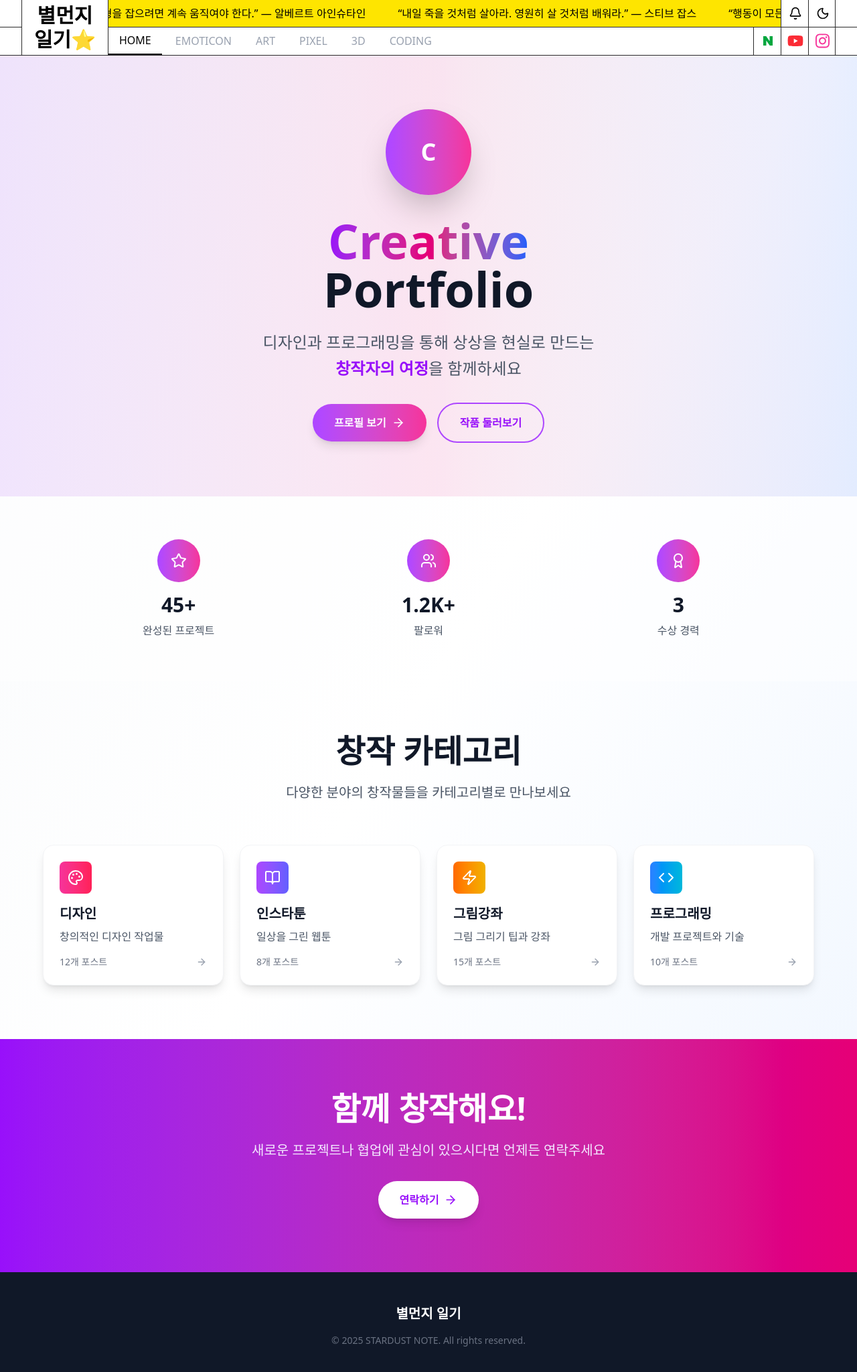
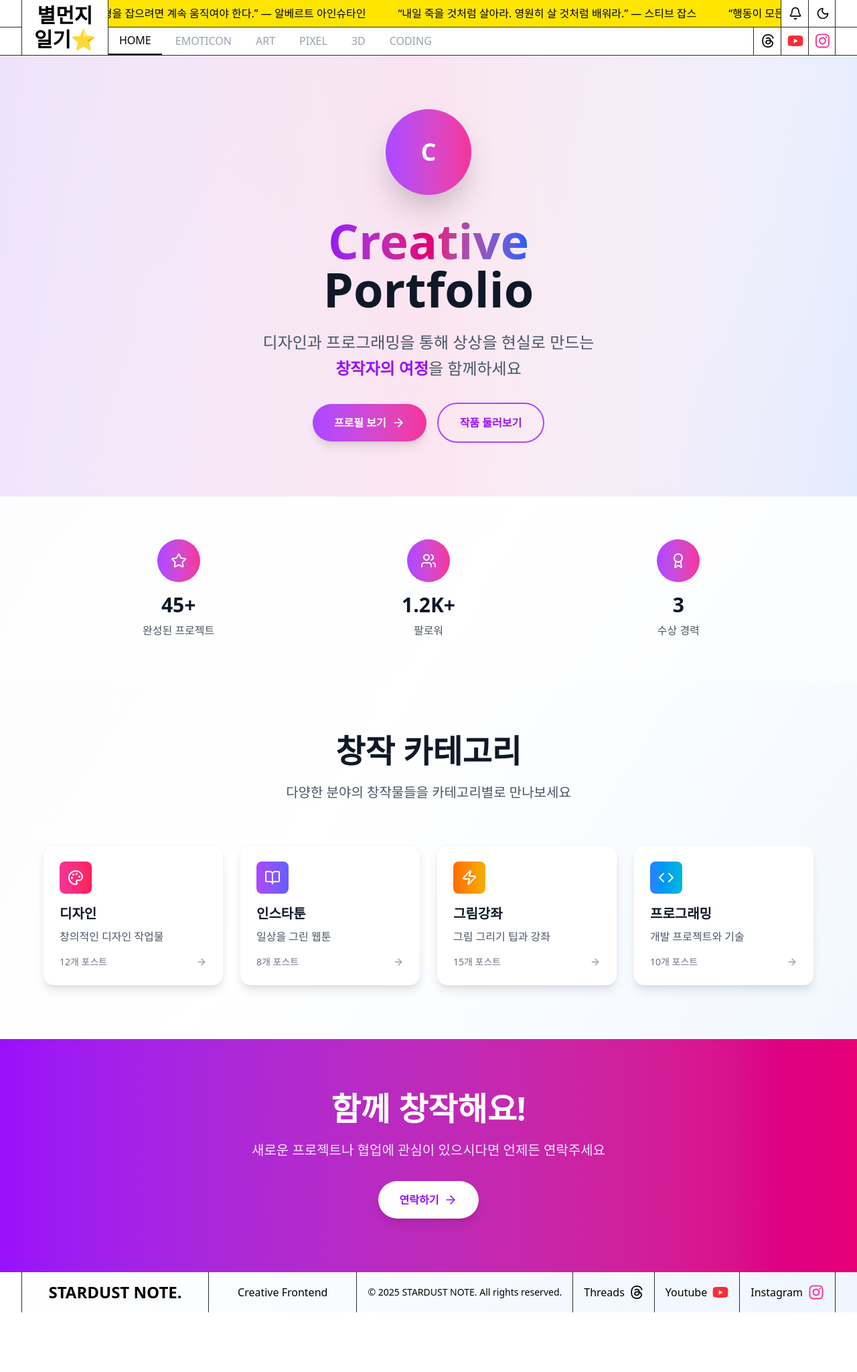
Before and after one commit to stardust-note/blog, a Next.js app: page / in a window 1280 px wide. Shown: the top 2048 px of the page at 67% size. After the commit the page ends 1959 px from the top, so only its background shows below. Built offline with nearby package versions, Linux system fonts and the light colour scheme.

Commit message:
footer mod

```diff
--- a/components/Layout.jsx
+++ b/components/Layout.jsx
@@ -9,7 +9,7 @@ import gsap from "gsap";
 import { Bell, Moon, Sun } from "lucide-react";
 import { FaYoutube } from "react-icons/fa";
 import { FaInstagram } from "react-icons/fa";
-import { SiNaver } from "react-icons/si";
+import { SiThreads } from "react-icons/si";
 
 
 export default function Layout({ children }) {
@@ -111,13 +111,13 @@ export default function Layout({ children }) {
 
                 <div className="flex ml-auto h-[42px]">
                   <Link
-                    href="https://blog.naver.com/stardustnote"
+                    href="https://threads.net/stardust.note"
                     target="_blank"
                     className="cursor-pointer p-2 w-[41px] border-l border-[#2b2b2b] flex items-center justify-center"
                   >
-                    <SiNaver
-                      size={14}
-                      className="relative right-[-1px] text-green-600"
+                    <SiThreads
+                      size={20}
+                      className="relative right-[-1px] text-black"
                     />
                   </Link>
 
@@ -207,7 +207,7 @@ export default function Layout({ children }) {
       <main className="flex-1">{children}</main>
 
       {/* Footer */}
-      <footer className="bg-gray-900 text-white py-12">
+      {/* <footer className="bg-gray-900 text-white py-12">
         <div className="max-w-6xl mx-auto px-4 sm:px-6 lg:px-8">
           <div className="text-center">
             <div className="flex items-center justify-center space-x-2 mb-4">
@@ -218,6 +218,79 @@ export default function Layout({ children }) {
             </div>
           </div>
         </div>
+      </footer> */}
+      <footer>
+        <div className="max-w-[1400px] mx-auto">
+          <div className="px-4 sm:px-6 lg:px-8
+            grid grid-cols-1 min-[1240px]:grid-cols-[280px_1fr_auto]
+            h-auto min-[1240px]:h-[60px]"
+          >
+            {/* 로고 영역 */}
+            <Link
+              href="/"
+              className="
+                border-l border-r border-[#2b2b2b]
+                flex flex-col items-center justify-center py-4
+                min-[1240px]:flex min-[1240px]:flex-row min-[1240px]:py-0
+              "
+            >
+              {/* STARDUST NOTE 글자 크기 */}
+              <div className="font-black text-xl min-[1240px]:text-2xl">
+                STARDUST NOTE.
+              </div>
+
+              {/* © 2025 ... (1240px 이하에서만 노출) */}
+              <span className="block min-[1240px]:hidden text-xs mt-1 text-center">
+                © 2025 STARDUST NOTE. All rights reserved.
+              </span>
+            </Link>
+
+            {/* Creative Frontend — 1240px 이상에서만 보임 */}
+            <div className="
+              hidden
+              min-[1240px]:flex
+              items-center justify-center border-r border-[#2b2b2b]
+            ">
+              Creative Frontend
+            </div>
+
+            {/* 오른쪽 영역 — 1240px 이상에서만 보임 */}
+            <div className="hidden min-[1240px]:flex items-center gap-4 border-r border-[#2b2b2b] pl-4">
+              <span className="text-sm whitespace-nowrap">
+                © 2025 STARDUST NOTE. All rights reserved.
+              </span>
+
+              <div className="flex items-center ml-auto">
+
+                <Link
+                  href="https://threads.net/stardust.note"
+                  target="_blank"
+                  className="cursor-pointer p-4 h-[60px] border-l border-[#2b2b2b] flex items-center justify-center"
+                >
+                  <span className='pr-2'>Threads</span><SiThreads size={20} className="text-black" />
+                </Link>
+
+                <Link
+                  href="https://www.youtube.com/@%EB%B3%84%EB%A8%BC%EC%A7%80%EC%9D%BC%EA%B8%B0"
+                  target="_blank"
+                  className="cursor-pointer p-4 h-[60px] border-l border-[#2b2b2b] flex items-center justify-center"
+                >
+                  <span className='pr-2'>Youtube</span><FaYoutube size={24} className="text-red-500" />
+                </Link>
+
+                <Link
+                  href="https://instagram.com/stardust.note"
+                  target="_blank"
+                  className="cursor-pointer p-4 h-[60px] border-l border-[#2b2b2b] flex items-center justify-center"
+                >
+                  <span className='pr-2'>Instagram</span><FaInstagram size={24} className="text-pink-500" />
+                </Link>
+
+              </div>
+            </div>
+
+          </div>
+        </div>
       </footer>
     </div>
   )
```
